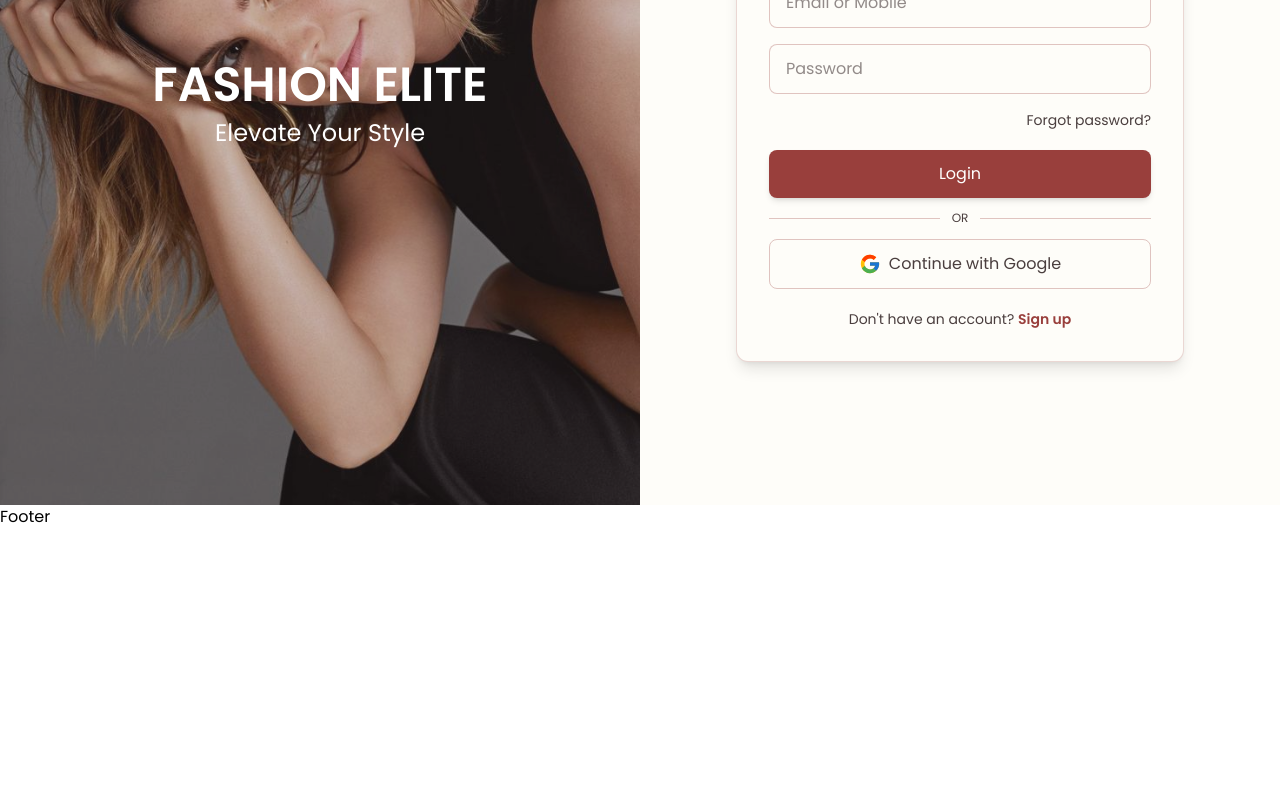
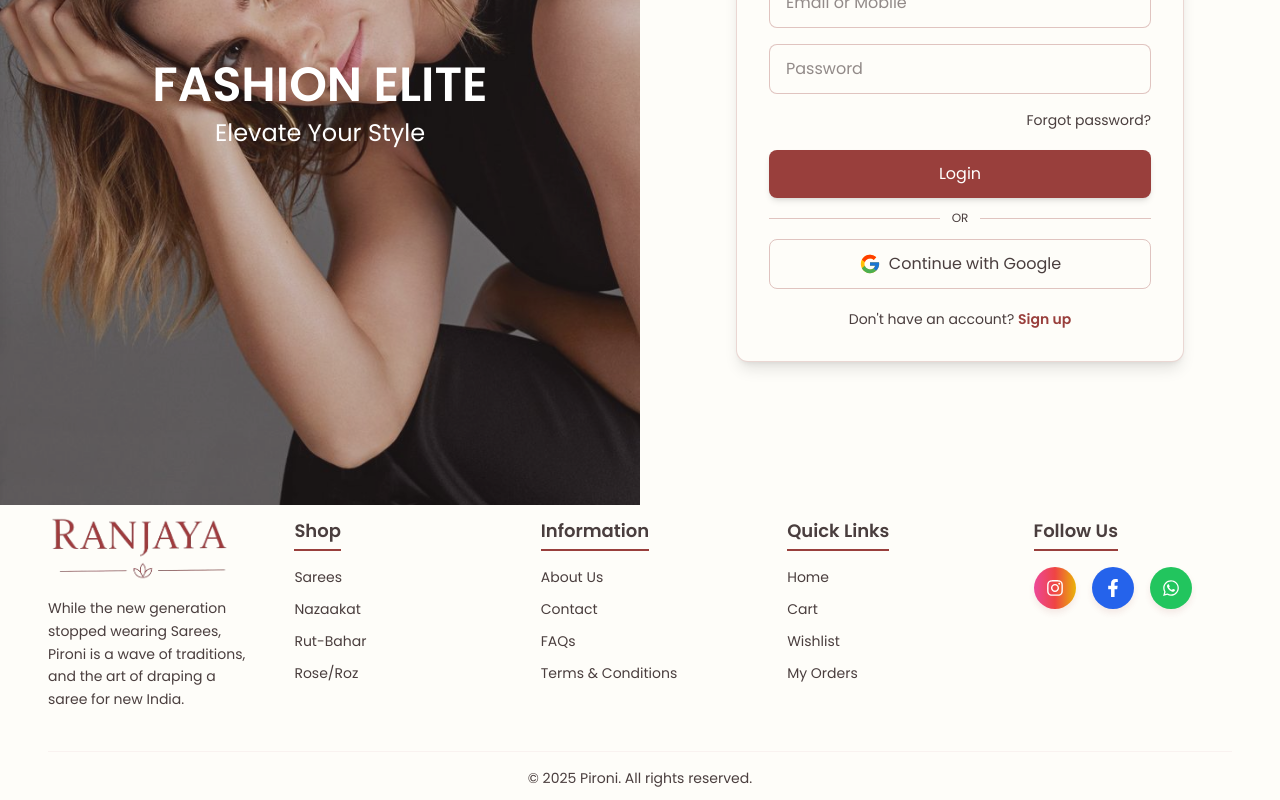
Before and after one commit to JairamDeo/Ranjaya-Clothing-Brand-Web-Application, a React (Vite) app in the folder client/: page /account in a window 1280 px wide. Shown: the part 455-1255 px from the top of the page. Before the commit the page ends 984 px from the top, so only its background shows below. Built offline with nearby package versions, Linux system fonts and the light colour scheme.

Commit message:
Footer Design

```diff
--- a/client/src/App.css
+++ b/client/src/App.css
@@ -1,4 +1,3 @@
 #root {
-  margin: 0 auto;
   overflow-x: hidden;
 }
--- a/client/src/components/Footer.jsx
+++ b/client/src/components/Footer.jsx
@@ -1,7 +1,102 @@
-import React from 'react'
+import React from 'react';
+import { Link } from 'react-router-dom';
+import { FaInstagram, FaFacebookF, FaWhatsapp } from 'react-icons/fa';
+import Logo from '../assets/Logo.png';
 
-export default function Footer() {
+const Footer = () => {
+  const socialLinks = [
+    {
+      icon: <FaInstagram className="text-white text-lg" />,
+      href: 'https://www.instagram.com/',
+      bg: 'bg-gradient-to-r from-pink-500 via-red-500 to-yellow-500',
+    },
+    {
+      icon: <FaFacebookF className="text-white text-lg" />,
+      href: 'https://www.facebook.com/',
+      bg: 'bg-blue-600',
+    },
+    {
+      icon: <FaWhatsapp className="text-white text-lg" />,
+      href: 'https://www.whatsapp.com/',
+      bg: 'bg-green-500',
+    },
+  ];
+
   return (
-    <div>Footer</div>
-  )
-}
+    <footer className="bg-cream text-darkBrown items-center">
+      <div className="px-4 py-3 md:px-6 lg:px-12">
+        <div className="grid grid-cols-1 sm:grid-cols-2 lg:grid-cols-5 gap-y-12 gap-x-6 sm:gap-x-12">
+          {/* Logo Section */}
+          <div className="lg:col-span-1" data-aos="fade-right">
+            <img src={Logo} alt="Pironi Logo" className="h-16 mb-4" />
+            <p className="leading-relaxed text-sm">
+              While the new generation stopped wearing Sarees, Pironi is a wave of traditions, and the art of draping a saree for new India.
+            </p>
+          </div>
+
+          {/* Shop */}
+          <div data-aos="fade-up" data-aos-delay="100">
+            <h3 className="text-lg font-semibold border-b-2 border-maroon inline-block pb-1">Shop</h3>
+            <ul className="space-y-3 mt-4 text-sm">
+              {["Sarees", "Nazaakat", "Rut-Bahar", "Rose/Roz"].map((item, index) => (
+                <li key={index}>
+                  <Link to={`/shop/${item.toLowerCase().replace(/\//g, '-')}`} className="hover:underline transition-all duration-300 ease-in-out hover:scale-105">
+                    {item}
+                  </Link>
+                </li>
+              ))}
+            </ul>
+          </div>
+
+
+          {/* Information */}
+          <div data-aos="fade-up" data-aos-delay="150">
+            <h3 className="text-lg font-semibold border-b-2 border-maroon inline-block pb-1">Information</h3>
+            <ul className="space-y-3 mt-4 text-sm">
+              <li><Link to="/about" className="hover:underline transition-all duration-300 ease-in-out hover:scale-105">About Us</Link></li>
+              <li><Link to="/contact" className="hover:underline transition-all duration-300 ease-in-out hover:scale-105">Contact</Link></li>
+              <li><Link to="/faq" className="hover:underline transition-all duration-300 ease-in-out hover:scale-105">FAQs</Link></li>
+              <li><Link to="/terms" className="hover:underline transition-all duration-300 ease-in-out hover:scale-105">Terms & Conditions</Link></li>
+            </ul>
+          </div>
+
+          {/* Quick Links */}
+          <div data-aos="fade-up" data-aos-delay="200">
+            <h3 className="text-lg font-semibold border-b-2 border-maroon inline-block pb-1">Quick Links</h3>
+            <ul className="space-y-3 mt-4 text-sm">
+              <li><Link to="/" className="hover:underline transition-all duration-300 ease-in-out hover:scale-105">Home</Link></li>
+              <li><Link to="/cart" className="hover:underline transition-all duration-300 ease-in-out hover:scale-105">Cart</Link></li>
+              <li><Link to="/wishlist" className="hover:underline transition-all duration-300 ease-in-out hover:scale-105">Wishlist</Link></li>
+              <li><Link to="/orders" className="hover:underline transition-all duration-300 ease-in-out hover:scale-105">My Orders</Link></li>
+            </ul>
+          </div>
+
+          {/* Social Media */}
+          <div data-aos="fade-left" data-aos-delay="300">
+            <h3 className="text-lg font-semibold border-b-2 border-maroon inline-block pb-1">Follow Us</h3>
+            <div className="flex items-center space-x-4 mt-4">
+              {socialLinks.map(({ icon, href, bg }, index) => (
+                <a
+                  key={index}
+                  href={href}
+                  target="_blank"
+                  rel="noopener noreferrer"
+                  className={`${bg} p-3 rounded-full shadow-custom transition-all duration-300 ease-in-out transform hover:scale-110 hover:rotate-6`}
+                >
+                  {icon}
+                </a>
+              ))}
+            </div>
+          </div>
+        </div>
+
+        {/* Bottom Footer */}
+        <div className="mt-10 border-t border-lightPink/50 pt-4 text-center text-sm">
+          © {new Date().getFullYear()} Pironi. All rights reserved.
+        </div>
+      </div>
+    </footer>
+  );
+};
+
+export default Footer;
```
